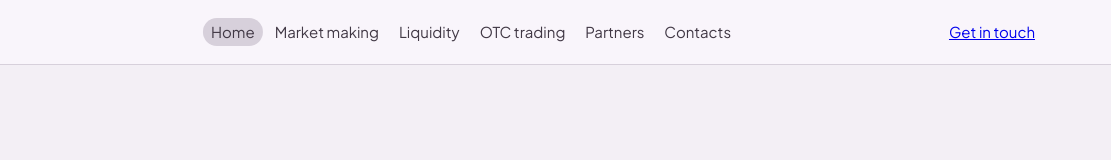
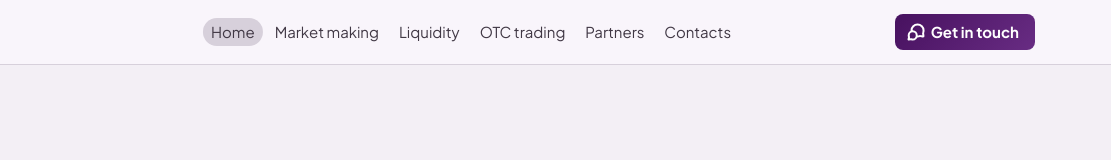
Before and after one commit to densavi/prime, a website: page app/parts/header.html in a window 1280 px wide. Shown: the full height of the page, 169-1280 px from the left. Drawn offline with Linux system fonts and the light colour scheme; files that its build step writes are made by us from their sources; files whose address does not match are found by name.

Commit message:
header desktop

```diff
--- a/app/parts/header.html
+++ b/app/parts/header.html
@@ -33,6 +33,9 @@
 				<li><a class="js-anchor" href="#partners">Partners</a></li>
 				<li><a class="js-anchor" href="#contacts">Contacts</a></li>
 			</ul>
-			<a href="#contacts" class="btn">Get in touch</a>
+			<a href="#contacts" class="btn">
+				<img src="images/dist/message-chat.svg" alt="">
+				Get in touch
+			</a>
 		</div>
 	</header>
--- a/app/styles/sass/_typo.scss
+++ b/app/styles/sass/_typo.scss
@@ -1,6 +1,4 @@
-@import url('https://fonts.googleapis.com/css2?family=Plus+Jakarta+Sans:ital,wght@0,200..800;1,200..800&display=swap');
-
-
+@import url("https://fonts.googleapis.com/css2?family=Plus+Jakarta+Sans:ital,wght@0,200..800;1,200..800&display=swap");
 
 * {
   margin: 0;
@@ -34,3 +32,30 @@ body {
     padding: 0 16px;
   }
 }
+
+.btn {
+  height: 36px;
+  display: flex;
+  align-items: center;
+  padding: 0 16px 0 12px;
+  background: rgb(104, 44, 131);
+  font-weight: bold;
+  color: #fff;
+  text-decoration: none;
+  background: linear-gradient(
+    313deg,
+    rgba(104, 44, 131, 1) 0%,
+    rgba(71, 17, 95, 1) 100%
+  );
+  border-radius: 8px;
+  img {
+    margin-right: 6px;
+  }
+  &:hover {
+    background: linear-gradient(
+    313deg,
+    rgba(71, 17, 95, 1) 0%,
+    rgba(104, 44, 131, 1) 100%
+  );
+  }
+}
```
Also changed, not shown: app/css/app.min.css, app/images/dist/message-chat.svg (added), app/images/src/message-chat.svg (added).
